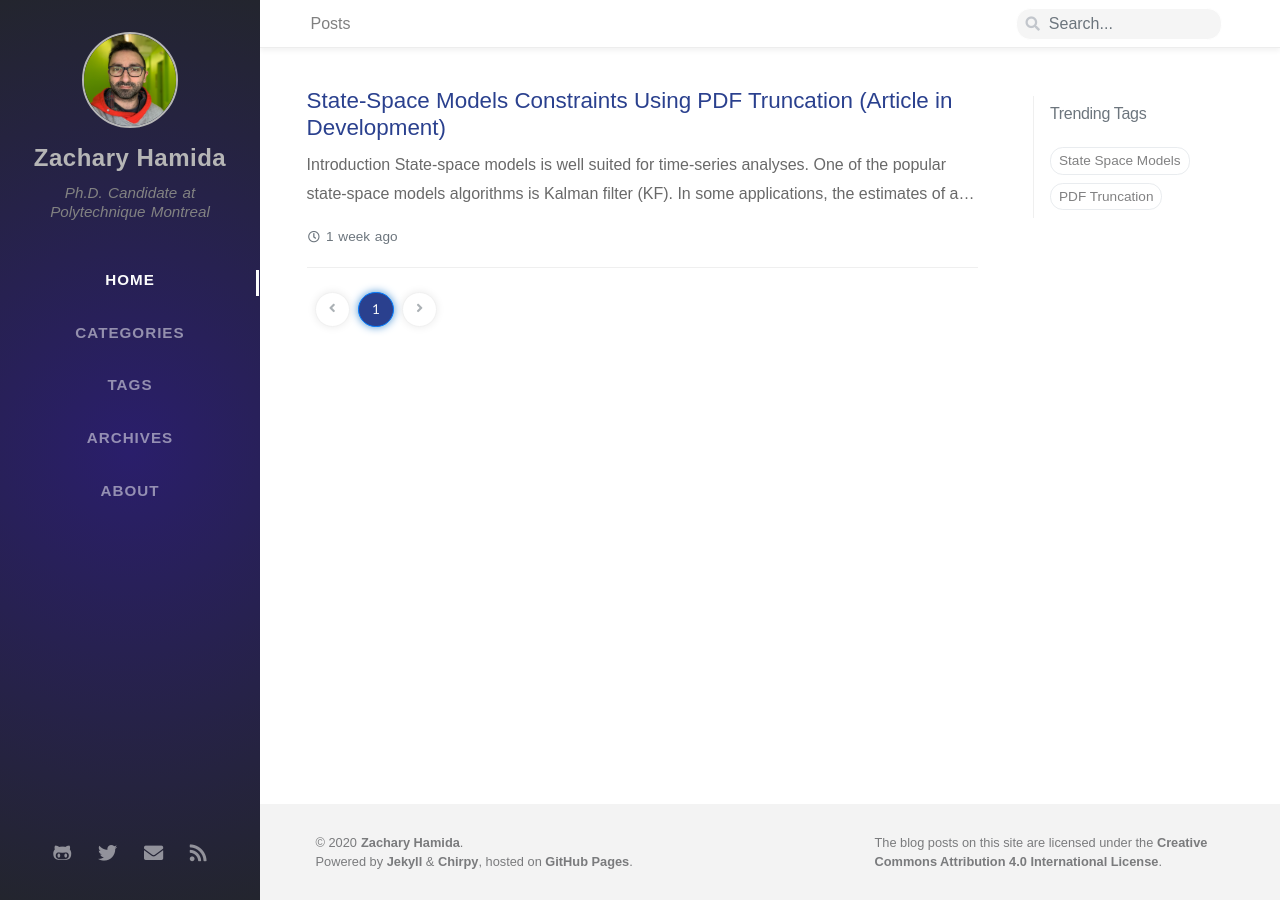
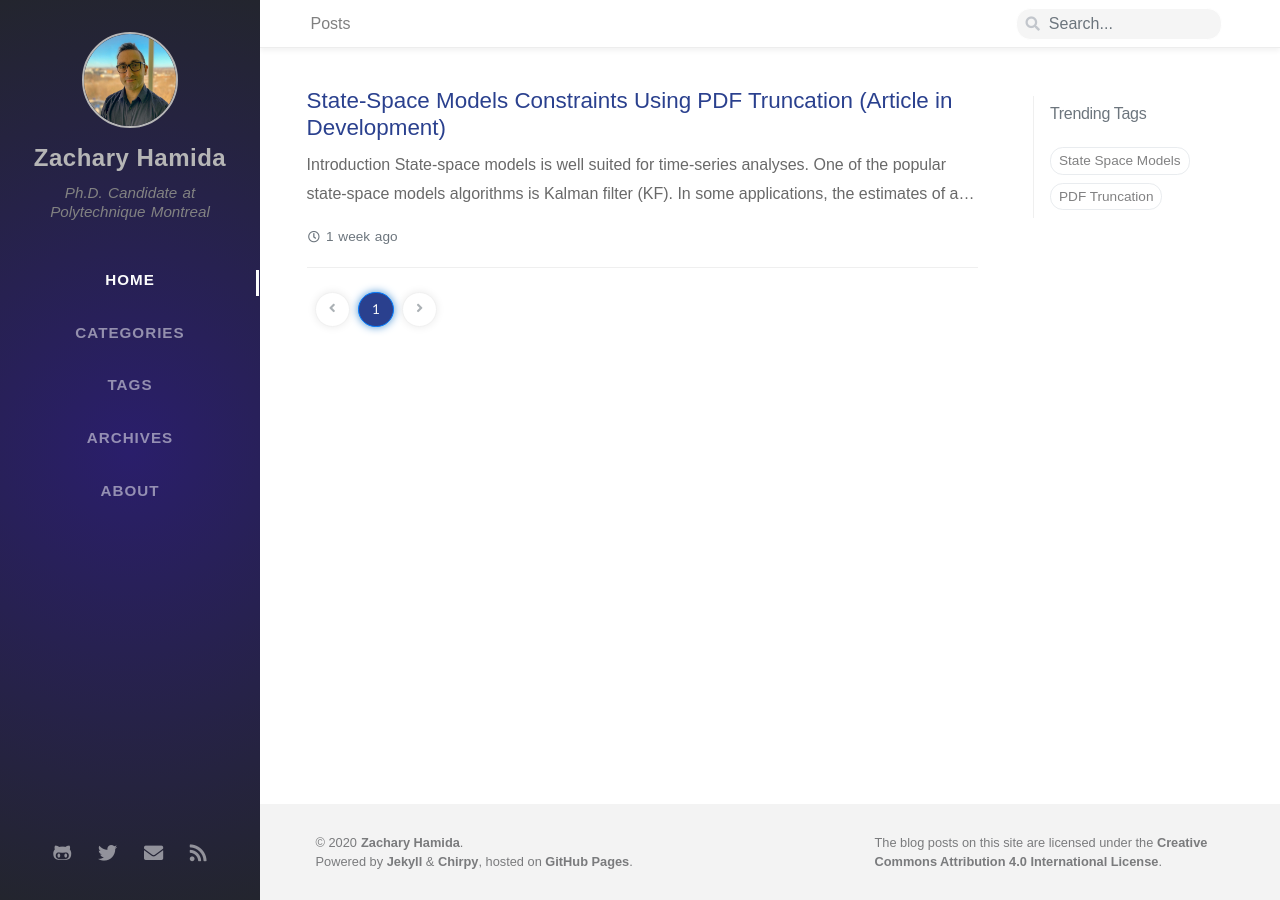
Before and after one commit to zachamida/zachhamida.github.io, a Jekyll site: the page built from index.html, in a window 1280 px wide. Built offline with Jekyll 4.4.1, drawn with Linux system fonts in a browser that asks for light colours; nearby versions of some CDN libraries; some web fonts are replaced; the list of posts is cut into pages by our own code.

Commit message:
added pp

```diff
--- a/_config.yml
+++ b/_config.yml
@@ -15,7 +15,7 @@ url: 'https://zachamida.github.io'
 
 author: Zachary Hamida                  # change to your full name
 
-avatar: /assets/img/sample/avatar.jpeg   # Support network resources.
+avatar: /assets/img/sample/avatar.jpg   # Support network resources.
 
 github:
   username: zachamida             # change to your github username
```
Also changed, not shown: assets/img/sample/avatar.jpg.
